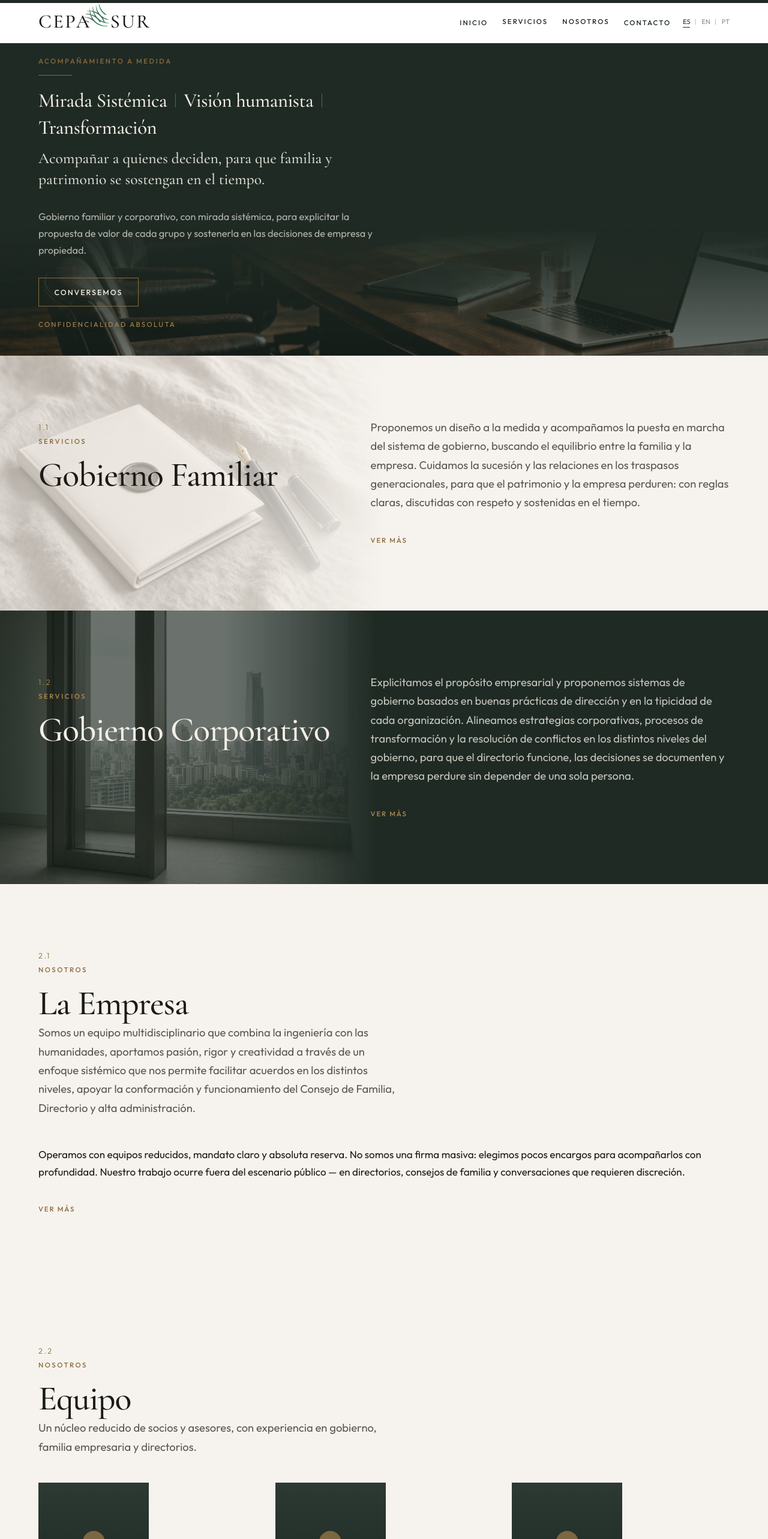
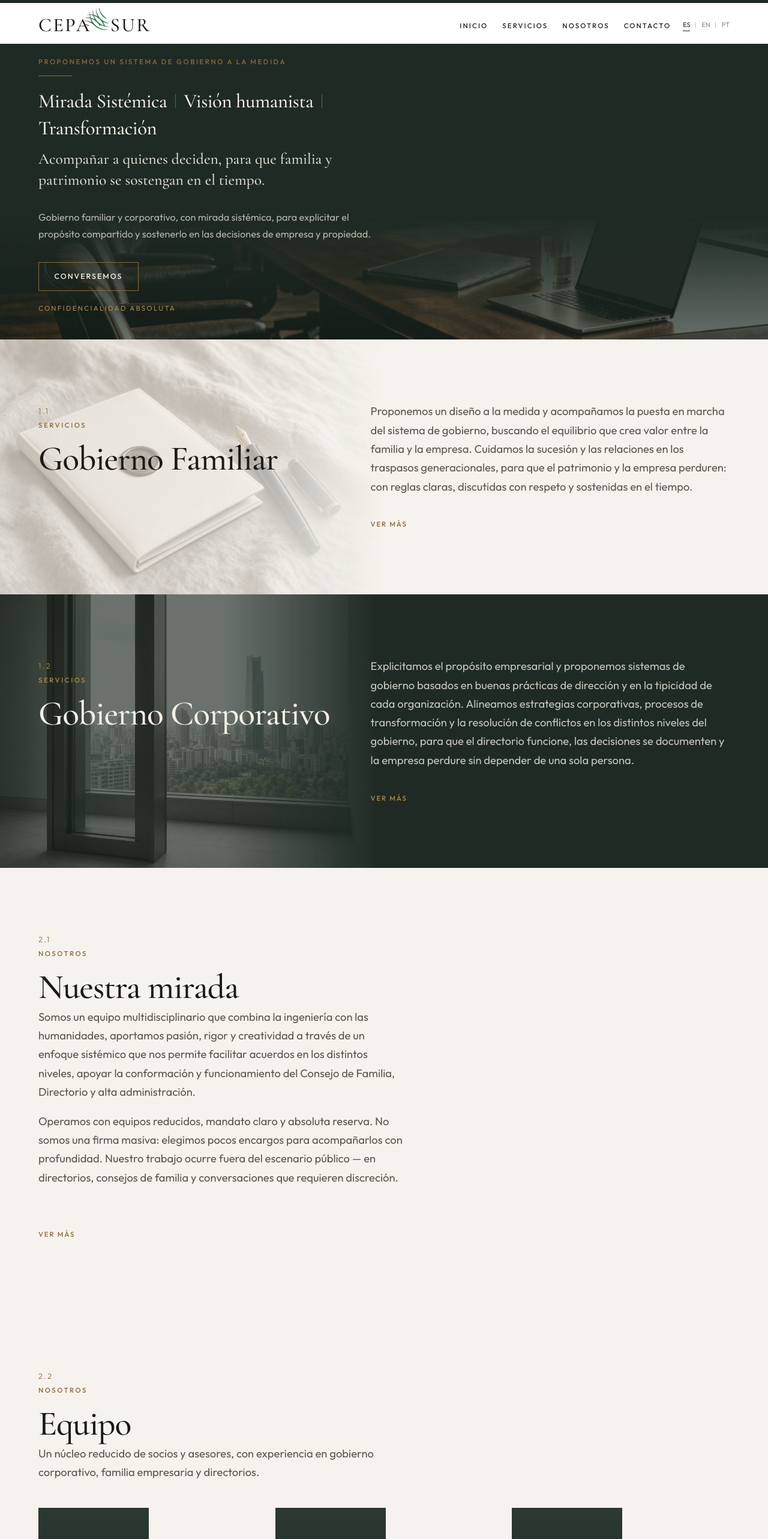
Before and after one commit to PaulaG73/web_cepa_sur, a Vue app: page / in a window 1280 px wide. Shown: the top 2566 px of the page at 60% size. Built offline with nearby package versions, Linux system fonts and the light colour scheme.

Commit message:
correcciones texto cliente

```diff
--- a/src/assets/styles/layout.css
+++ b/src/assets/styles/layout.css
@@ -8,7 +8,7 @@
   align-items: center;
   background: #fff;
   color: var(--color-depth);
-  padding: 0.7rem 0;
+  padding: 1.35rem 0 0.7rem;
   transition: box-shadow 0.25s ease;
 }
 
@@ -80,21 +80,26 @@
   padding: 0;
 }
 
-.nav-link,
-.nav-drop > button {
+.nav-link {
+  display: inline-flex;
+  align-items: center;
+  font-family: var(--font-sans);
   font-size: 0.72rem;
   font-weight: 500;
+  font-style: normal;
   letter-spacing: 0.18em;
+  line-height: 1;
   text-transform: uppercase;
   color: inherit;
   background: none;
   border: 0;
   padding: 0.35rem 0;
   cursor: pointer;
+  appearance: none;
+  -webkit-appearance: none;
 }
 
 .nav-link:hover,
-.nav-drop > button:hover,
 .nav-link.is-active {
   color: var(--color-bronze);
 }
@@ -268,7 +273,7 @@
   }
 
   .site-header {
-    padding: 0.55rem 0 0.5rem;
+    padding: 1.15rem 0 0.5rem;
   }
 
   .brand {
@@ -292,8 +297,7 @@
     gap: 0.15rem 0.7rem;
   }
 
-  .nav-link,
-  .nav-drop > button {
+  .nav-link {
     letter-spacing: 0.12em;
     font-size: 0.66rem;
   }
--- a/src/assets/styles/sections.css
+++ b/src/assets/styles/sections.css
@@ -255,6 +255,10 @@
 .company-head {
   max-width: 42rem;
   margin-bottom: 3rem;
+}
+
+.company-head .lead + .lead {
+  margin-top: 1.1rem;
 }
 
 .values {
--- a/src/components/layout/TheNavbar.vue
+++ b/src/components/layout/TheNavbar.vue
@@ -15,7 +15,7 @@
             </a>
           </li>
           <li :class="['nav-drop', { 'is-open': openDrop === 'services' }]">
-            <button type="button" @click="toggleDrop('services')">
+            <button class="nav-link" type="button" @click="toggleDrop('services')">
               {{ t('nav.services') }}
             </button>
             <div class="nav-drop-menu">
@@ -28,7 +28,7 @@
             </div>
           </li>
           <li :class="['nav-drop', { 'is-open': openDrop === 'about' }]">
-            <button type="button" @click="toggleDrop('about')">
+            <button class="nav-link" type="button" @click="toggleDrop('about')">
               {{ t('nav.about') }}
             </button>
             <div class="nav-drop-menu">
--- a/src/components/sections/CompanySection.vue
+++ b/src/components/sections/CompanySection.vue
@@ -6,8 +6,8 @@
         <span class="kicker">{{ t('company.kicker') }}</span>
         <h2 class="section-title">{{ t('company.title') }}</h2>
         <p class="lead">{{ t('company.statement') }}</p>
+        <p class="lead">{{ t('company.body') }}</p>
       </div>
-      <p>{{ t('company.body') }}</p>
       <button
         class="more-toggle"
         type="button"
--- a/src/locales/en.json
+++ b/src/locales/en.json
@@ -8,21 +8,21 @@
     "familyGov": "Family Governance",
     "corpGov": "Corporate Governance",
     "about": "About",
-    "company": "Firm",
+    "company": "Our view",
     "team": "Team",
     "contact": "Contact",
     "openMenu": "Open menu",
     "closeMenu": "Close menu"
   },
   "hero": {
-    "kicker": "Bespoke advisory",
+    "kicker": "We propose a tailored system of governance",
     "concepts": [
       "Systemic view",
       "Humanist view",
       "Transformation"
     ],
     "purpose": "Advise those who decide, so that family and wealth endure.",
-    "lead": "Family and corporate governance, with a systemic view: to articulate what each group stands for, and to uphold it in the decisions of company and ownership.",
+    "lead": "Family and corporate governance, with a systemic view: to articulate the shared purpose and uphold it in the decisions of company and ownership.",
     "cta": "Get in touch",
     "aside": "Complete discretion"
   },
@@ -30,7 +30,7 @@
     "kicker": "Services",
     "number": "1.1",
     "title": "Family Governance",
-    "statement": "We propose a tailored design and accompany the implementation of the governance system, seeking the right balance between family and company. We care for succession and for relationships in generational transfers, so that wealth and the enterprise endure: with clear rules, discussed with respect and upheld over time.",
+    "statement": "We propose a tailored design and accompany the implementation of the governance system, seeking the balance that creates value between family and company. We care for succession and for relationships in generational transfers, so that wealth and the enterprise endure: with clear rules, discussed with respect and upheld over time.",
     "more": "Read more",
     "less": "Show less",
     "points": [
@@ -66,14 +66,14 @@
       },
       {
         "title": "Institutional continuity",
-        "text": "Structures that allow growth, partnership, or succession without improvising governance."
+        "text": "Structures that allow growth, partnership, or managing succession without improvising governance."
       }
     ]
   },
   "company": {
     "kicker": "About",
     "number": "2.1",
-    "title": "The Firm",
+    "title": "Our view",
     "more": "Read more",
     "less": "Read less",
     "statement": "We are a multidisciplinary team that combines engineering with the humanities. We bring passion, rigour and creativity through a systemic approach that allows us to facilitate agreements at different levels and to support the formation and working of the Family Council, the Board and senior management.",
@@ -97,7 +97,7 @@
     "kicker": "About",
     "number": "2.2",
     "title": "Team",
-    "lead": "A small core of partners and advisers, experienced in governance, business families, and boards.",
+    "lead": "A small core of partners and advisers, experienced in corporate governance, business families, and boards.",
     "note": "Final profiles will be published with each member’s authorization.",
     "linkedin": "LinkedIn",
     "prev": "Previous member",
--- a/src/locales/es.json
+++ b/src/locales/es.json
@@ -8,21 +8,21 @@
     "familyGov": "Gobierno Familiar",
     "corpGov": "Gobierno Corporativo",
     "about": "Nosotros",
-    "company": "Empresa",
+    "company": "Nuestra mirada",
     "team": "Equipo",
     "contact": "Contacto",
     "openMenu": "Abrir menú",
     "closeMenu": "Cerrar menú"
   },
   "hero": {
-    "kicker": "Acompañamiento a medida",
+    "kicker": "Proponemos un sistema de gobierno a la medida",
     "concepts": [
       "Mirada Sistémica",
       "Visión humanista",
       "Transformación"
     ],
     "purpose": "Acompañar a quienes deciden, para que familia y patrimonio se sostengan en el tiempo.",
-    "lead": "Gobierno familiar y corporativo, con mirada sistémica, para explicitar la propuesta de valor de cada grupo y sostenerla en las decisiones de empresa y propiedad.",
+    "lead": "Gobierno familiar y corporativo, con mirada sistémica, para explicitar el propósito compartido y sostenerlo en las decisiones de empresa y propiedad.",
     "cta": "Conversemos",
     "aside": "Confidencialidad absoluta"
   },
@@ -30,7 +30,7 @@
     "kicker": "Servicios",
     "number": "1.1",
     "title": "Gobierno Familiar",
-    "statement": "Proponemos un diseño a la medida y acompañamos la puesta en marcha del sistema de gobierno, buscando el equilibrio entre la familia y la empresa. Cuidamos la sucesión y las relaciones en los traspasos generacionales, para que el patrimonio y la empresa perduren: con reglas claras, discutidas con respeto y sostenidas en el tiempo.",
+    "statement": "Proponemos un diseño a la medida y acompañamos la puesta en marcha del sistema de gobierno, buscando el equilibrio que crea valor entre la familia y la empresa. Cuidamos la sucesión y las relaciones en los traspasos generacionales, para que el patrimonio y la empresa perduren: con reglas claras, discutidas con respeto y sostenidas en el tiempo.",
     "more": "Ver más",
     "less": "Ver menos",
     "points": [
@@ -66,14 +66,14 @@
       },
       {
         "title": "Continuidad institucional",
-        "text": "Estructuras que permiten crecer, asociarse o suceder sin improvisar el gobierno."
+        "text": "Estructuras que permiten crecer, asociarse o gestionar la sucesión sin improvisar el gobierno."
       }
     ]
   },
   "company": {
     "kicker": "Nosotros",
     "number": "2.1",
-    "title": "La Empresa",
+    "title": "Nuestra mirada",
     "more": "Ver más",
     "less": "Ver menos",
     "statement": "Somos un equipo multidisciplinario que combina la ingeniería con las humanidades, aportamos pasión, rigor y creatividad a través de un enfoque sistémico que nos permite facilitar acuerdos en los distintos niveles, apoyar la conformación y funcionamiento del Consejo de Familia, Directorio y alta administración.",
@@ -97,7 +97,7 @@
     "kicker": "Nosotros",
     "number": "2.2",
     "title": "Equipo",
-    "lead": "Un núcleo reducido de socios y asesores, con experiencia en gobierno, familia empresaria y directorios.",
+    "lead": "Un núcleo reducido de socios y asesores, con experiencia en gobierno corporativo, familia empresaria y directorios.",
     "note": "Los perfiles definitivos se publicarán con autorización de cada integrante.",
     "linkedin": "LinkedIn",
     "prev": "Integrante anterior",
--- a/src/locales/pt.json
+++ b/src/locales/pt.json
@@ -8,21 +8,21 @@
     "familyGov": "Governança Familiar",
     "corpGov": "Governança Corporativa",
     "about": "Sobre nós",
-    "company": "Empresa",
+    "company": "O nosso olhar",
     "team": "Equipe",
     "contact": "Contato",
     "openMenu": "Abrir menu",
     "closeMenu": "Fechar menu"
   },
   "hero": {
-    "kicker": "Acompanhamento sob medida",
+    "kicker": "Propomos um sistema de governo sob medida",
     "concepts": [
       "Olhar sistêmico",
       "Visão humanista",
       "Transformação"
     ],
     "purpose": "Acompanhar quem decide, para que família e patrimônio se sustentem no tempo.",
-    "lead": "Governança familiar e corporativa, com olhar sistêmico, para explicitar a proposta de valor de cada grupo e sustentá-la nas decisões da empresa e da propriedade.",
+    "lead": "Governança familiar e corporativa, com olhar sistêmico, para explicitar o propósito compartilhado e sustentá-lo nas decisões da empresa e da propriedade.",
     "cta": "Conversemos",
     "aside": "Confidencialidade absoluta"
   },
@@ -30,7 +30,7 @@
     "kicker": "Serviços",
     "number": "1.1",
     "title": "Governança Familiar",
-    "statement": "Propomos um desenho sob medida e acompanhamos a implementação do sistema de governança, buscando o equilíbrio entre a família e a empresa. Cuidamos da sucessão e das relações nas transferências geracionais, para que o patrimônio e a empresa durem: com regras claras, discutidas com respeito e sustentadas no tempo.",
+    "statement": "Propomos um desenho sob medida e acompanhamos a implementação do sistema de governança, buscando o equilíbrio que cria valor entre a família e a empresa. Cuidamos da sucessão e das relações nas transferências geracionais, para que o patrimônio e a empresa durem: com regras claras, discutidas com respeito e sustentadas no tempo.",
     "more": "Ver mais",
     "less": "Ver menos",
     "points": [
@@ -66,14 +66,14 @@
       },
       {
         "title": "Continuidade institucional",
-        "text": "Estruturas que permitem crescer, associar-se ou suceder sem improvisar a governança."
+        "text": "Estruturas que permitem crescer, associar-se ou gerir a sucessão sem improvisar a governança."
       }
     ]
   },
   "company": {
     "kicker": "Sobre nós",
     "number": "2.1",
-    "title": "A Empresa",
+    "title": "O nosso olhar",
     "more": "Ver mais",
     "less": "Ver menos",
     "statement": "Somos uma equipe multidisciplinar que combina a engenharia com as humanidades. Aportamos paixão, rigor e criatividade por meio de um enfoque sistêmico que nos permite facilitar acordos nos distintos níveis e apoiar a formação e o funcionamento do Conselho de Família, do Conselho e da alta administração.",
@@ -97,7 +97,7 @@
     "kicker": "Sobre nós",
     "number": "2.2",
     "title": "Equipe",
-    "lead": "Um núcleo reduzido de sócios e assessores, com experiência em governança, família empresária e conselhos.",
+    "lead": "Um núcleo reduzido de sócios e assessores, com experiência em governança corporativa, família empresária e conselhos.",
     "note": "Os perfis definitivos serão publicados com autorização de cada integrante.",
     "linkedin": "LinkedIn",
     "prev": "Integrante anterior",
```
